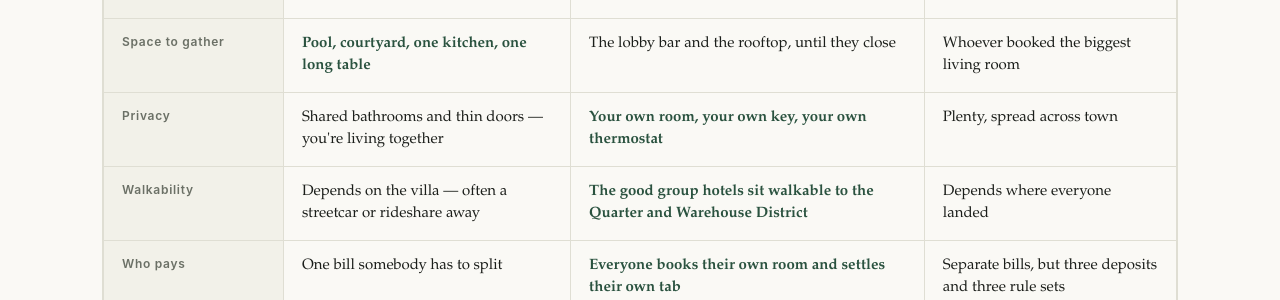
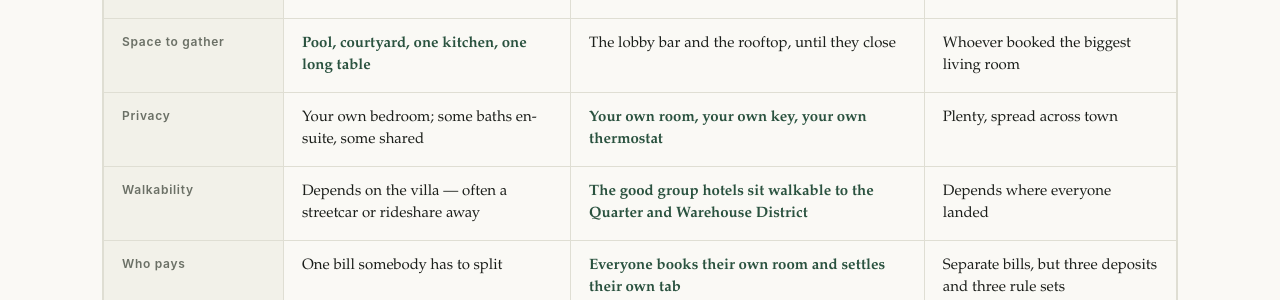
Before and after one commit to sjworth-dev/nola-group-travel, a Jekyll site: the page built from index.md, in a window 1280 px wide and 900 px high, scrolled down 3429 px. Shown: the part 150-450 px from the top of the window. Built offline with Jekyll 4.4.1, drawn with Linux system fonts in a browser that asks for light colours.

Commit message:
copy: soften villa privacy cell in comparison table
Co-Authored-By: Claude Fable 5 <noreply@anthropic.com>

```diff
--- a/_layouts/home.html
+++ b/_layouts/home.html
@@ -108,7 +108,7 @@ layout: default
         <tbody>
           <tr><th>Everyone under one roof</th><td class="win">Yes — that's the point</td><td>Same building, separate rooms</td><td>No — you'll commute to your own party</td></tr>
           <tr><th>Space to gather</th><td class="win">Pool, courtyard, one kitchen, one long table</td><td>The lobby bar and the rooftop, until they close</td><td>Whoever booked the biggest living room</td></tr>
-          <tr><th>Privacy</th><td>Shared bathrooms and thin doors — you're living together</td><td class="win">Your own room, your own key, your own thermostat</td><td>Plenty, spread across town</td></tr>
+          <tr><th>Privacy</th><td>Your own bedroom; some baths en-suite, some shared</td><td class="win">Your own room, your own key, your own thermostat</td><td>Plenty, spread across town</td></tr>
           <tr><th>Walkability</th><td>Depends on the villa — often a streetcar or rideshare away</td><td class="win">The good group hotels sit walkable to the Quarter and Warehouse District</td><td>Depends where everyone landed</td></tr>
           <tr><th>Who pays</th><td>One bill somebody has to split</td><td class="win">Everyone books their own room and settles their own tab</td><td>Separate bills, but three deposits and three rule sets</td></tr>
           <tr><th>Typical cost per person</th><td class="win">$85–150 a night</td><td>$180–280 a night</td><td>$120–200 a night</td></tr>
```
